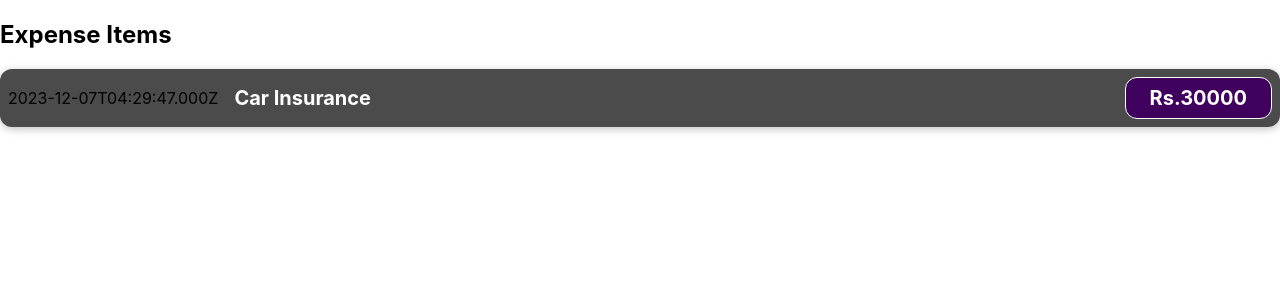
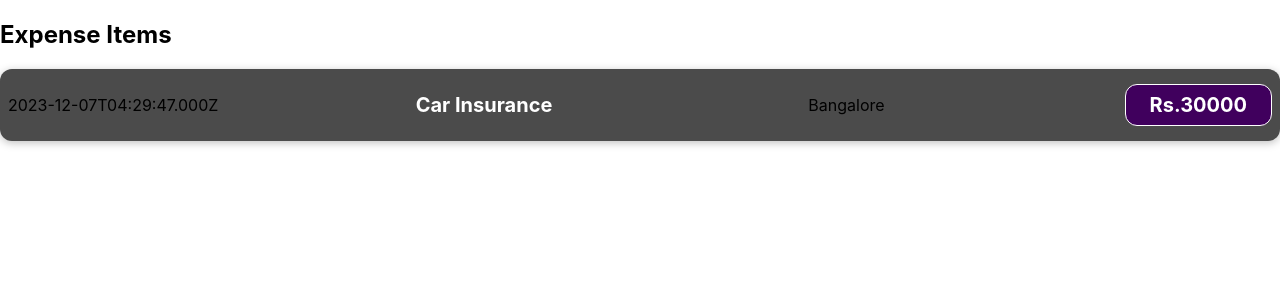
Before and after one commit to ansam007/Expense-Tracker-React, a React (Create React App) app: page / in a window 1280 px wide. Shown: the top 300 px of the page. Built offline with nearby package versions, Linux system fonts and the light colour scheme.

Commit message:
add a location of expenditure tag and change the styling

```diff
--- a/src/components/Expense.css
+++ b/src/components/Expense.css
@@ -11,19 +11,15 @@
 
 .expense-item__description {
     display: flex;
-    flex-direction: column;
-    gap: 1rem;
-    align-items: flex-end;
-    flex-flow: column-reverse;
-    justify-content: flex-start;
-    flex: 1;
+    flex-direction: row;
+    gap: 15rem;
 }
 
 .expense-item h2 {
     color: #3a3a3a;
     font-size: 1rem;
     flex: 1;
-    margin: 0 1rem;
+    margin:1rem;
     color: white;
 }
 
@@ -41,12 +37,12 @@
     .expense-item__description {
       flex-direction: row;
       align-items: center;
-      justify-content:flex-start;
-      flex: 1;
+      justify-content:center;
     }
 
     .expense-item__description h2 {
       font-size: 1.25rem;
+      gap : 15rem;
     }
 
     .expense-item__price {
--- a/src/components/expense.js
+++ b/src/components/expense.js
@@ -4,12 +4,14 @@ function Expenses() {
     const expenseItem = 'Car Insurance';
     const expenseDate = new Date();
     const expenseCost = 30000;
+    const expenseLocation = "Bangalore";
 
     return (
         <div className="expense-item">
             <div>{expenseDate.toISOString()}</div>
             <div className="expense-item__description">
             <h2>{expenseItem}</h2>
+            <div>{expenseLocation}</div>
                 <div className="expense-item__price">Rs.{expenseCost}</div>
             </div>
         </div>
```
